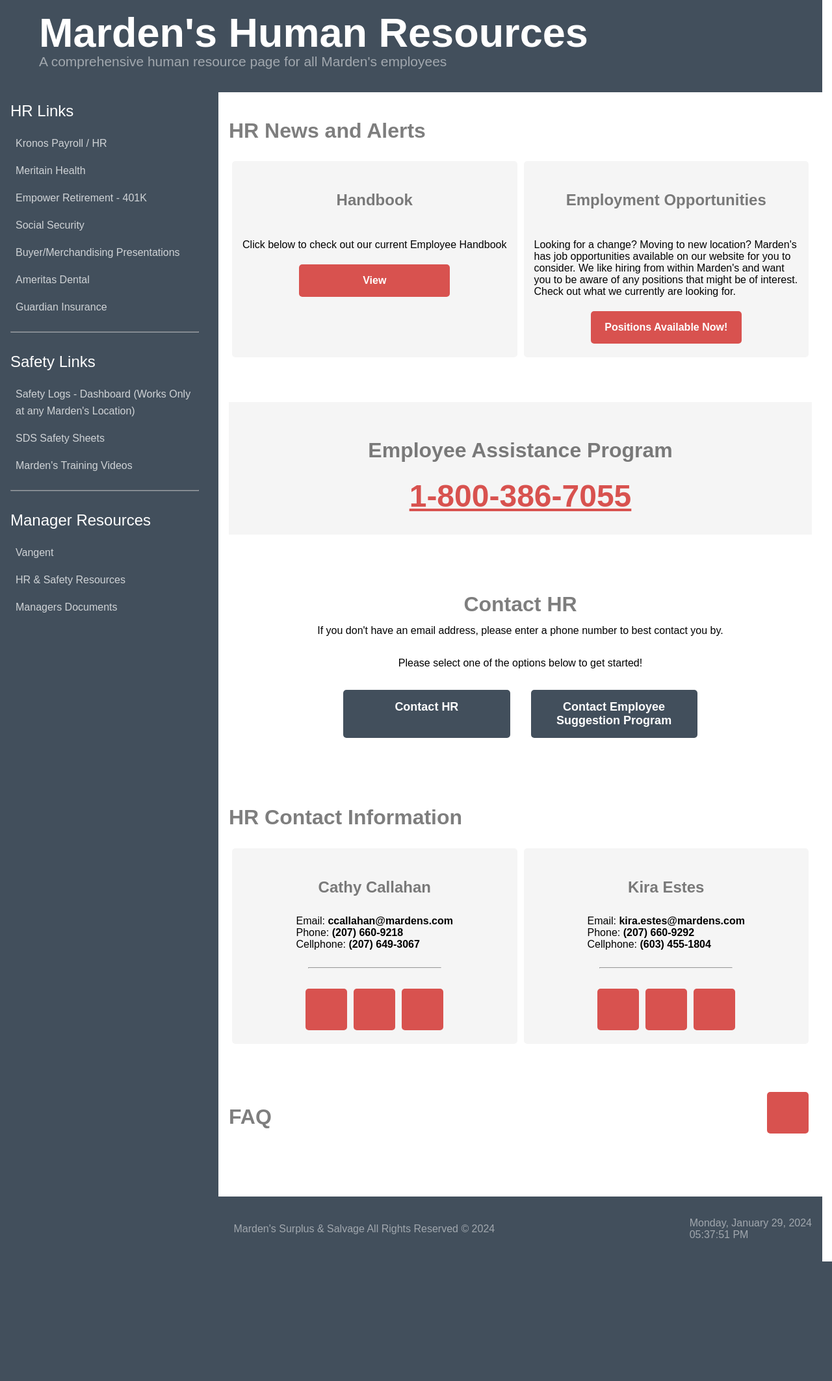
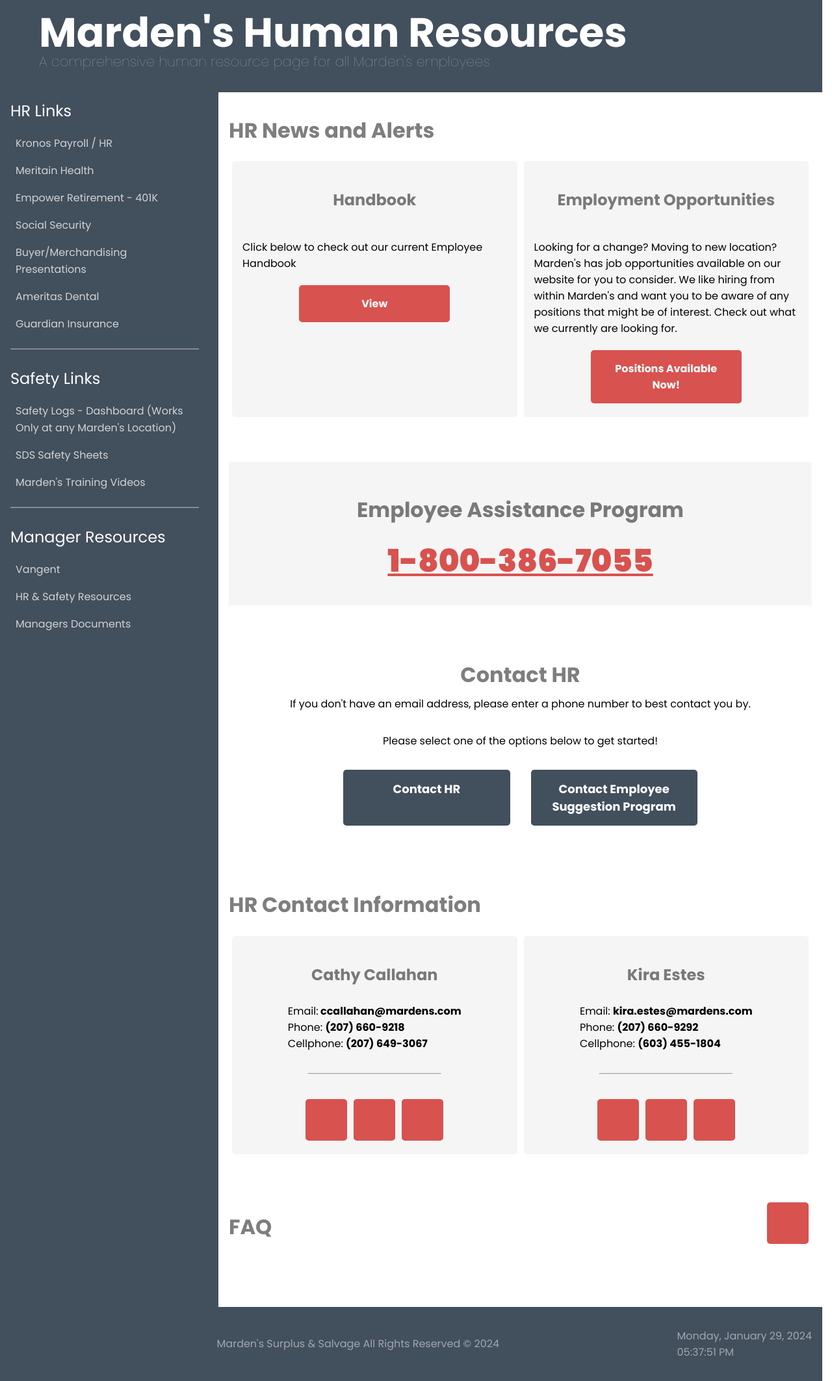
Before and after one commit to Drew-Chase/Mardens-HR, a PHP site: page / in a window 1280 px wide. Shown: the whole page at 65% size. Before the commit the page ends 1942 px from the top, so only its background shows below. Run offline with PHP 8.4, Linux system fonts and the light colour scheme; some libraries are stand-ins or nearby versions.

Commit message:
Update CSS for font and background
The main CSS files were updated to change the body's font-family from "Loto" to "Poppins". Additionally, an attempt to alter the root background color was commented out leaving the previous value unchanged. Both these changes were reflected in the minified file as well.

```diff
--- a/assets/css/main.css
+++ b/assets/css/main.css
@@ -1,10 +1,11 @@
 :root {
     --primary: hsl(1, 64%, 58%, 1);
+    /*--background: hsl(210, 16%, 81%, 1);*/
     --background: hsl(210, 16%, 31%, 1);
 }
 
 body {
-    font-family: "Loto", sans-serif;
+    font-family: "Poppins", sans-serif;
     font-size: 1rem;
     margin: 0;
 }
--- a/assets/css/main.min.css
+++ b/assets/css/main.min.css
@@ -1 +1 @@
-@keyframes spinner{0%{transform:translate(-50%,-50%) rotate(0deg)}to{transform:translate(-50%,-50%) rotate(360deg)}}:root{--primary:hsl(1, 64%, 58%, 1);--background:hsl(210, 16%, 31%, 1)}body{font-family:"Loto",sans-serif;font-size:1rem;margin:0}h2,h4{font-size:2rem;font-weight:700;line-height:2rem;opacity:.5}h4{font-size:1.5rem;font-weight:600;line-height:1.5rem}.center,.col,.fill,.row,.wrap{display:flex}.wrap{flex-wrap:wrap}.fill{flex:1}.col{flex-direction:column}.row{flex-direction:row}.center.horizontal{justify-content:center}.center.vertical,.loading{align-items:center}ul{list-style:none;padding:0;margin:0}#sidebar,footer,header{background-color:var(--background);color:#fff}.loading{position:absolute;top:0;left:0;width:100%;height:100%;background-color:#141414;display:flex;justify-content:center;font-size:2rem;font-weight:700;color:#fff;z-index:1;transition:opacity .5s;opacity:1;pointer-events:all}.loading::before{content:"";box-sizing:border-box;position:absolute;top:50%;left:50%;width:100px;aspect-ratio:1;transform:translate(-50%,-50%);border-radius:50%;border:5px solid transparent;border-top-color:#ea1c1c;animation:spinner .6s linear infinite}.loading.hidden{opacity:0;pointer-events:none}
+@keyframes spinner{0%{transform:translate(-50%,-50%) rotate(0deg)}to{transform:translate(-50%,-50%) rotate(360deg)}}:root{--primary:hsl(1, 64%, 58%, 1);--background:hsl(210, 16%, 31%, 1)}body{font-family:"Poppins",sans-serif;font-size:1rem;margin:0}h2,h4{font-size:2rem;font-weight:700;line-height:2rem;opacity:.5}h4{font-size:1.5rem;font-weight:600;line-height:1.5rem}.center,.col,.fill,.row,.wrap{display:flex}.wrap{flex-wrap:wrap}.fill{flex:1}.col{flex-direction:column}.row{flex-direction:row}.center.horizontal{justify-content:center}.center.vertical,.loading{align-items:center}ul{list-style:none;padding:0;margin:0}#sidebar,footer,header{background-color:var(--background);color:#fff}.loading{position:absolute;top:0;left:0;width:100%;height:100%;background-color:#141414;display:flex;justify-content:center;font-size:2rem;font-weight:700;color:#fff;z-index:1;transition:opacity .5s;opacity:1;pointer-events:all}.loading::before{content:"";box-sizing:border-box;position:absolute;top:50%;left:50%;width:100px;aspect-ratio:1;transform:translate(-50%,-50%);border-radius:50%;border:5px solid transparent;border-top-color:#ea1c1c;animation:spinner .6s linear infinite}.loading.hidden{opacity:0;pointer-events:none}
```
